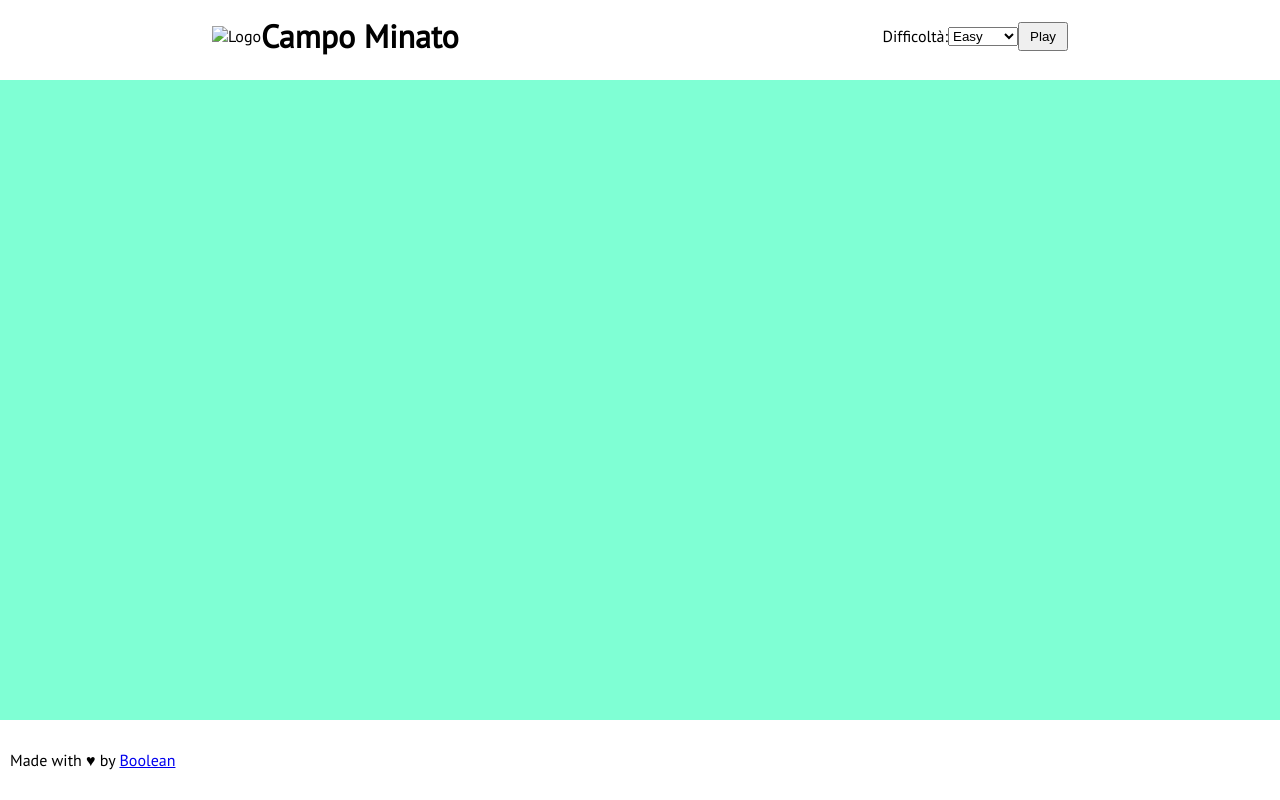
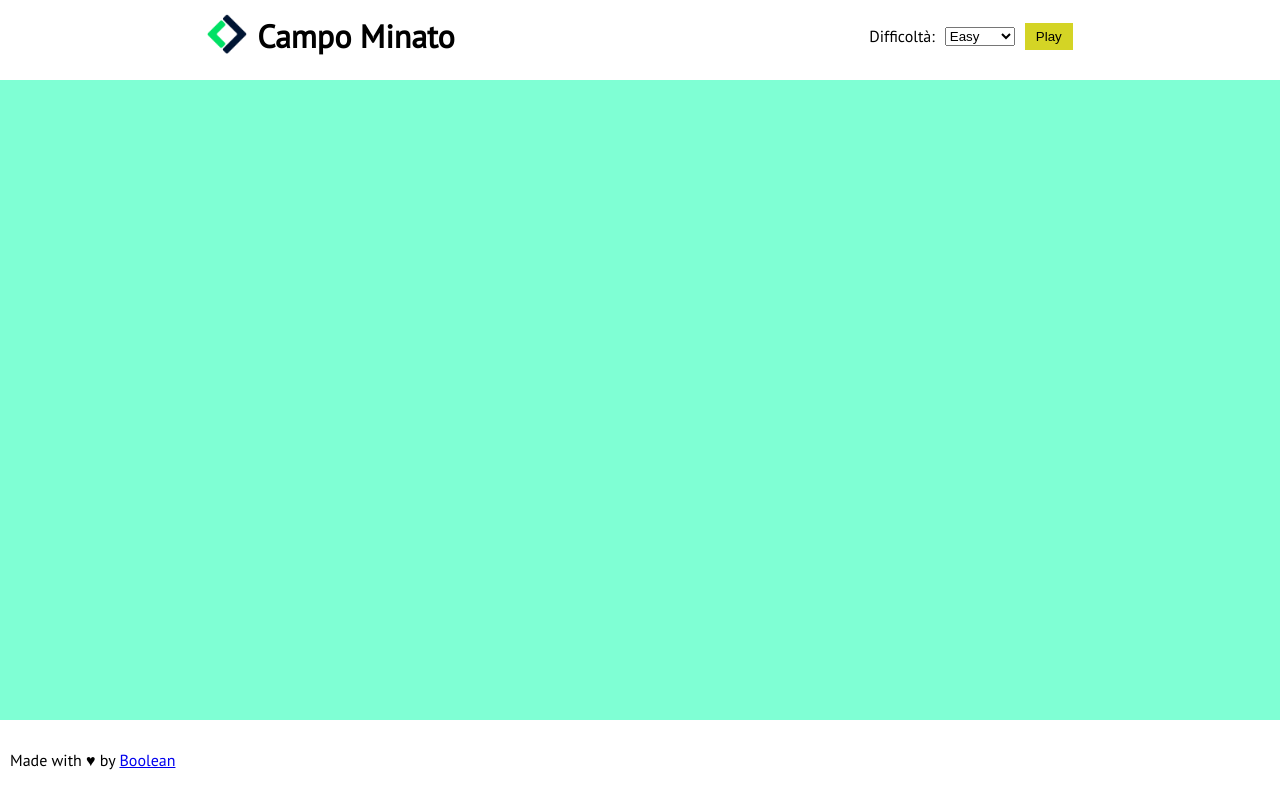
Before and after one commit to GiacomoGiannoni/js-campominato-grid, a plain HTML site: page Bonus/index.html in a window 1280 px wide. Drawn offline with Linux system fonts and the light colour scheme.

Commit message:
aggiunta logo e correzioni

```diff
--- a/Bonus/css/style.css
+++ b/Bonus/css/style.css
@@ -13,6 +13,11 @@ header{
     justify-content: space-around;
     padding-top: 2rem;
     height: 40px;
+}
+
+img {
+    width: 40px;
+    margin-right: 10px;
 }
 
 .logo-container{
@@ -50,6 +55,15 @@ main {
 
 }
 
+#difficult {
+    margin: 10px;
+}
+
+button {
+    background-color: rgb(212, 212, 37);
+    border: 1px solid rgb(212, 212, 37);
+}
+
 .square{
     border: 1px solid black;
     display: flex;
--- a/Bonus/index.html
+++ b/Bonus/index.html
@@ -14,7 +14,7 @@
         <header>
             <div class="logo-container">
                 <div class="logo">
-                    <img src="" alt="Logo">
+                    <img src="img/boolean-logo.png" alt="Logo">
                 </div>
                 <h1>Campo Minato</h1>
             </div>
```
Also changed, not shown: Bonus/img/boolean-logo.png (added), img/boolean-logo.png (added).
